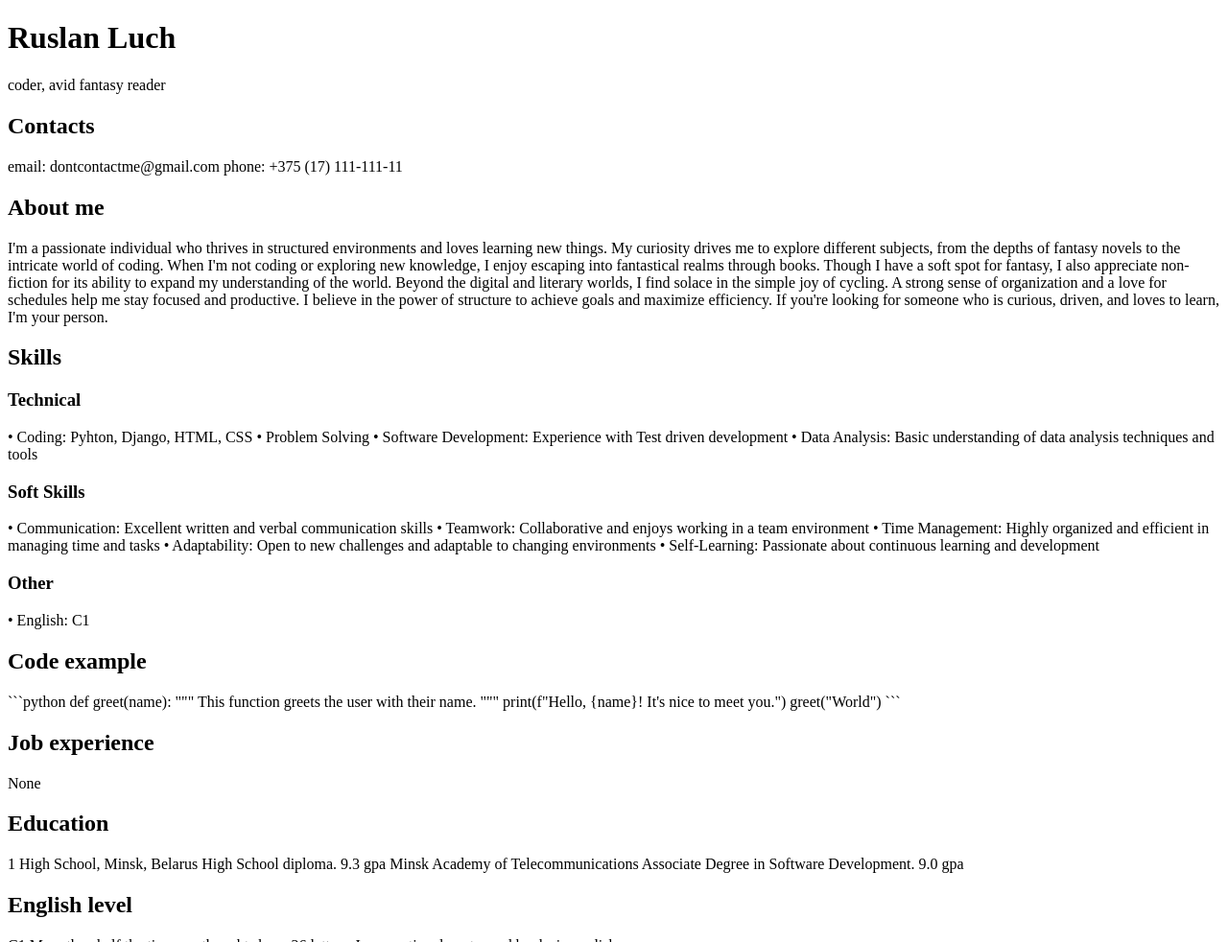
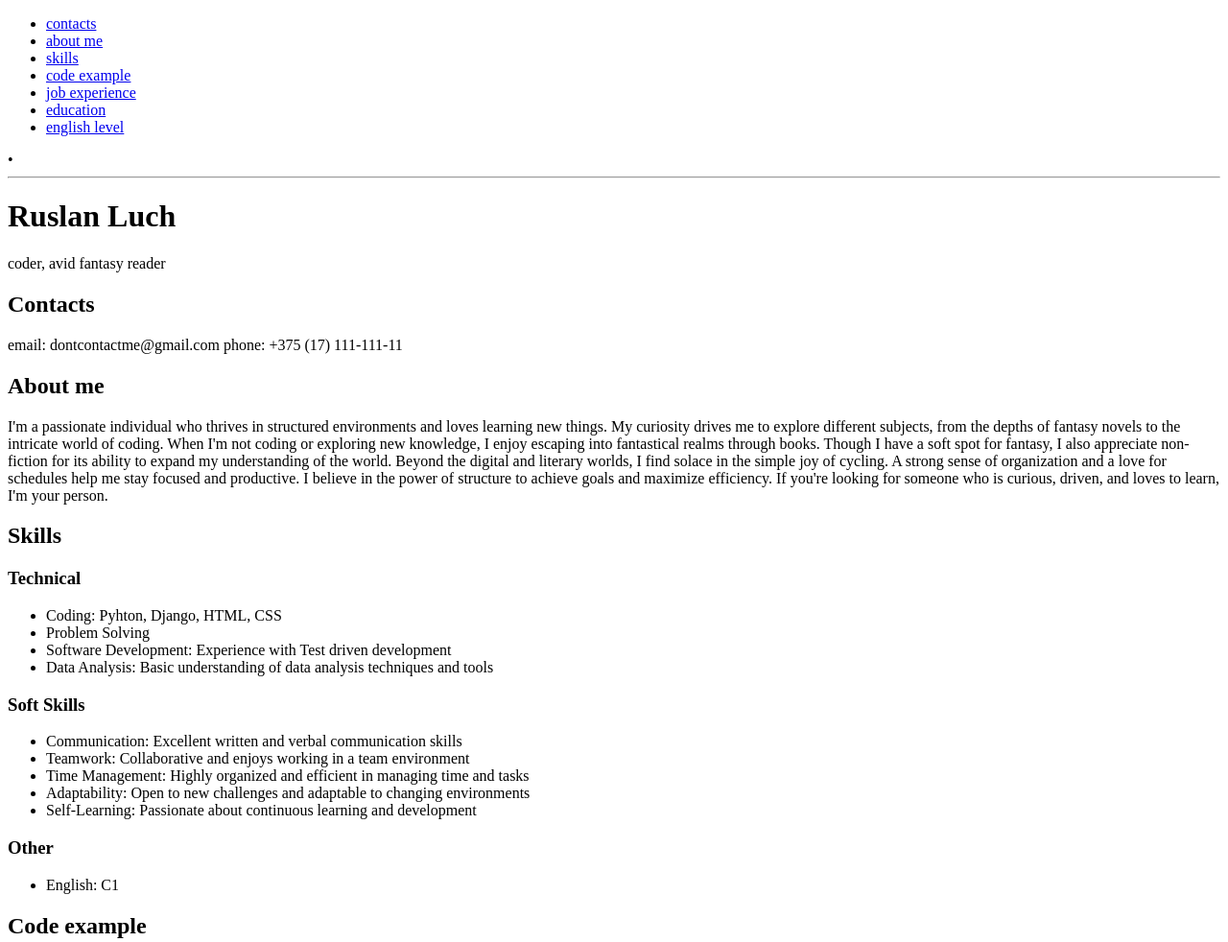
Before and after one commit to Luch-shiy/rsschool-cv, a plain HTML site: page index.html in a window 1280 px wide. Shown: the top 982 px of the page at 96% size. Drawn offline with Linux system fonts and the light colour scheme; files that its build step writes are made by us from their sources.

Commit message:
feat: create header with nav with list of link to the headers. Change md lists to html lists. Format code example

````diff
--- a/index.html
+++ b/index.html
@@ -4,18 +4,34 @@
         <title>Ruslan Luch CV</title>
         <meta charset="UTF-8">
         <meta name="viewport" content="width=device-width, initial-scale=1">
-        <link href="css/style.css" rel="stylesheet">
+        <link href="style.css" rel="stylesheet">
     </head>
     <body>
         <main>
+            <header>
+                <nav>
+                    <ul>
+                        <li><a href="#contacts-header">contacts</a></li>
+                        <li><a href="#about-me-header">about me</a></li>
+                        <li><a href="#skills-header">skills</a></li>
+                        <li><a href="#code-example-header">code example</a></li>
+                        <li><a href="#job-experience-header">job experience</a></li>
+                        <li><a href="#education-header">education</a></li>
+                        <li><a href="#english-level-header">english level</a></li>
+                    </ul>
+                </nav>
+            </header>•
+
+            <hr>
+
             <h1>Ruslan Luch</h1>
             coder, avid fantasy reader
 
-            <h2>Contacts</h2>
+            <h2 id="contacts-header">Contacts</h2>
             email: dontcontactme@gmail.com
             phone: +375 (17) 111-111-11
 
-            <h2>About me</h2>
+            <h2 id="about-me-header">About me</h2>
             I'm a passionate individual who thrives in structured environments and loves learning new things. My curiosity drives me to explore different subjects, from the depths of fantasy novels to the intricate world of coding.
 
             When I'm not coding or exploring new knowledge, I enjoy escaping into fantastical realms through books. Though I have a soft spot for fantasy, I also appreciate non-fiction for its ability to expand my understanding of the world.
@@ -25,25 +41,31 @@
             A strong sense of organization and a love for schedules help me stay focused and productive. I believe in the power of structure to achieve goals and maximize efficiency.
 
             If you're looking for someone who is curious, driven, and loves to learn, I'm your person.
-            <h2>Skills</h2>
+            <h2 id="skills-header">Skills</h2>
             <h3>Technical</h3>
-            • Coding: Pyhton, Django, HTML, CSS
-            • Problem Solving
-            • Software Development: Experience with Test driven development
-            • Data Analysis: Basic understanding of data analysis techniques and tools
-
+            <ul>
+                <li>Coding: Pyhton, Django, HTML, CSS</li>
+                <li>Problem Solving</li>
+                <li>Software Development: Experience with Test driven development</li>
+                <li>Data Analysis: Basic understanding of data analysis techniques and tools</li>
+            </ul>
             <h3>Soft Skills</h3>
-            • Communication: Excellent written and verbal communication skills
-            • Teamwork: Collaborative and enjoys working in a team environment
-            • Time Management: Highly organized and efficient in managing time and tasks
-            • Adaptability: Open to new challenges and adaptable to changing environments
-            • Self-Learning: Passionate about continuous learning and development
+            <ul>
+                <li>Communication: Excellent written and verbal communication skills</li>
+                <li>Teamwork: Collaborative and enjoys working in a team environment</li>
+                <li>Time Management: Highly organized and efficient in managing time and tasks</li>
+                <li>Adaptability: Open to new challenges and adaptable to changing environments</li>
+                <li>Self-Learning: Passionate about continuous learning and development</li>
+            </ul>
 
             <h3>Other</h3>
-            • English: C1
+            <ul>
+                <li>English: C1</li>
+            </ul>
 
-            <h2>Code example</h2>
-            ```python
+            <h2 id="code-example-header">Code example</h2>
+            <code>
+            <pre>
             def greet(name):
               """
               This function greets the user with their name.
@@ -51,28 +73,31 @@
               print(f"Hello, {name}! It's nice to meet you.")
 
             greet("World")
-            ```
-            <h2>Job experience</h2>
+            </pre>
+            </code>
+            <h2 id="job-experience-header">Job experience</h2>
             None
 
-            <h2>Education</h2>
-            1 High School, Minsk, Belarus
-            High School diploma. 9.3 gpa
+            <h2 id="education-header">Education</h2>
+            <ul>
+               <li>1 High School, Minsk, Belarus</li>
+                High School diploma. 9.3 gpa
+                <li>Minsk Academy of Telecommunications</li>
+                Associate Degree in Software Development. 9.0 gpa
+            </ul>
 
-            Minsk Academy of Telecommunications
-            Associate Degree in Software Development. 9.0 gpa
+            <h2 id="english-level-header">English level</h2>
+            С1. More than half the time my thoughts have 26 letters. In spare time love to read books in english.
+        </main>
 
-            <h2>English level</h2>
-            С1
-
-            More than half the time my thoughts have 26 letters. In spare time love to read books in english.
-        </main>
+        <hr>
 
         <footer>
             <a href="https://github.com/Luch-shiy">GitHub</a>
             <a href="https://rs.school/courses/javascript-ru">
-                <img src="https://github.com/rolling-scopes-school/tasks/blob/master/tasks/cv/rs-school-logo.svg" alt="course logo">
+                <img id="course-image" src="https://raw.githubusercontent.com/rolling-scopes-school/tasks/34c6c5cbc96ec26fcfdb022d1a6f3b2641f0110c/tasks/cv/rs-school-logo.svg" alt="course logo">
             </a>
+            2024
         </footer>
     </body>
 </html>
--- a/style.css
+++ b/style.css
@@ -0,0 +1,3 @@
+#course-image {
+    height: 14px;
+}
````
